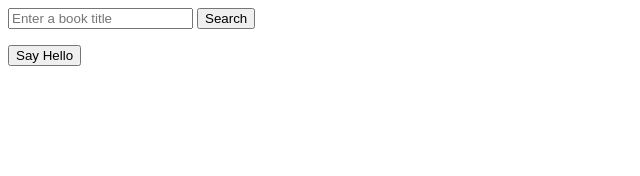
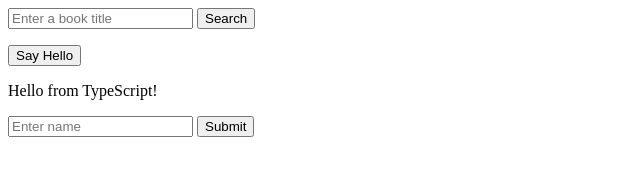
Before and after one commit to Austin7V/asd-pirates, a plain HTML site: page typescript/ts_client_side/book-search/index.html in a window 1280 px wide. Both pictures are taken after a click on the button "Say Hello". Shown: the whole page, without its empty margins (0-640 px from the left). Drawn offline with Linux system fonts and the light colour scheme.

Commit message:
feat: imput and display

```diff
--- a/typescript/ts_client_side/book-search/dist/main.js
+++ b/typescript/ts_client_side/book-search/dist/main.js
@@ -33,4 +33,16 @@ async function fetchBooks(term) {
     const data = (await response.json());
     return data.books ?? [];
 }
+const helloBtn = document.getElementById("helloBtn");
+const output = document.getElementById("output");
+helloBtn.addEventListener("click", () => {
+    output.textContent = "Hello from TypeScript!";
+});
+const nameInput = document.getElementById("nameInput");
+const submitBtn = document.getElementById("submitBtn");
+const displayName = document.getElementById("displayName");
+submitBtn.addEventListener("click", () => {
+    displayName.textContent = nameInput.value;
+    console.log(nameInput.value);
+});
 //# sourceMappingURL=main.js.map
--- a/typescript/ts_client_side/book-search/index.html
+++ b/typescript/ts_client_side/book-search/index.html
@@ -12,5 +12,8 @@
 <ul id="book-list"></ul>
 <button id="helloBtn">Say Hello</button>
 <p id="output"></p>
+<input type="text" id="nameInput" placeholder="Enter name" />
+<button id="submitBtn">Submit</button>
+<p id="displayName"></p>
 </body>
 </html>
```
Also changed, not shown: typescript/ts_client_side/book-search/src/main.ts (+9 -0 lines), 1 other file.
